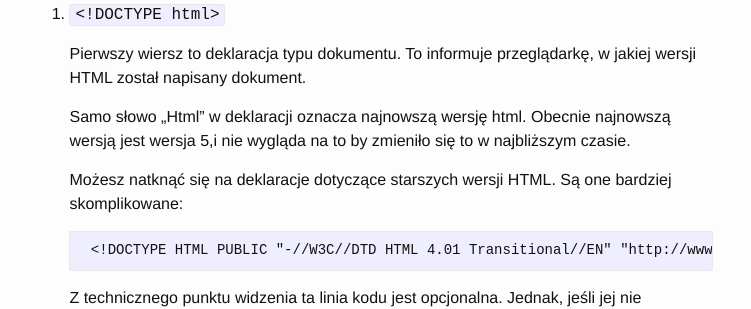
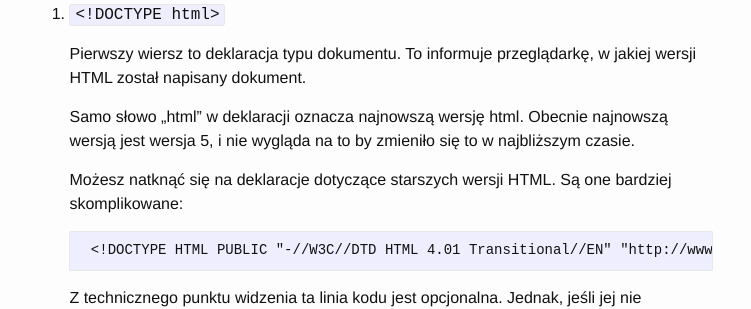
Before and after one commit to doITforAlex/HTML-CSS, a Jekyll site: the page built from _steps/step3.markdown, in a window 1280 px wide and 900 px high, scrolled down 1887 px. Shown: the part 152-461 px from the top of the window, without its empty margins (406-1157 px from the left). Built offline with Jekyll 4.4.1, drawn with Linux system fonts in a browser that asks for light colours; nearby versions of some CDN libraries.

```diff
--- a/_steps/step3.markdown
+++ b/_steps/step3.markdown
@@ -52,7 +52,7 @@ Przeanalizujemy poszczególne elementy, które dodaliśmy i dowiedzmy się co on
 
     Pierwszy wiersz to deklaracja typu dokumentu. To informuje przeglądarkę, w jakiej wersji HTML został napisany dokument.
 
-    Samo słowo „Html” w deklaracji oznacza najnowszą wersję html. Obecnie najnowszą wersją jest wersja 5,i nie wygląda na to by zmieniło się to w najbliższym czasie.
+    Samo słowo „html” w deklaracji oznacza najnowszą wersję html. Obecnie najnowszą wersją jest wersja 5, i nie wygląda na to by zmieniło się to w najbliższym czasie.
 
     Możesz natknąć się na deklaracje dotyczące starszych wersji HTML. Są one bardziej skomplikowane:
 
```
